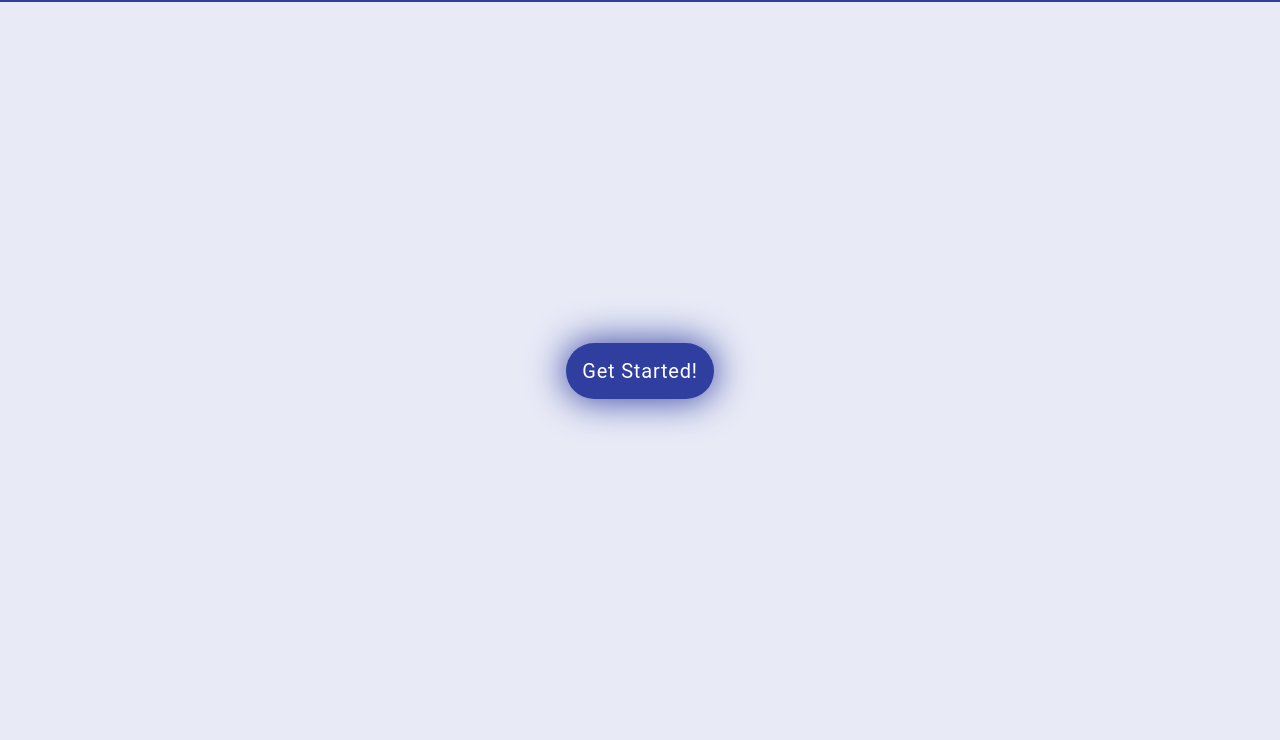
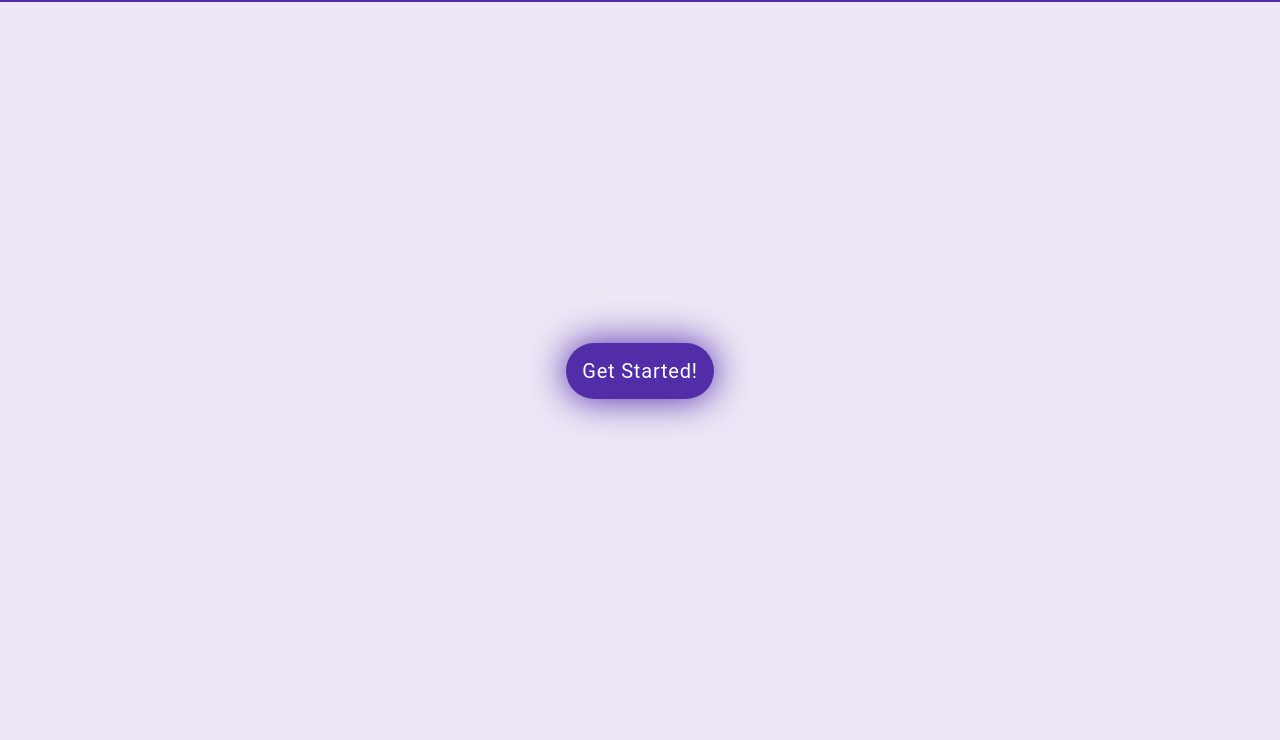
Before and after one commit to coding-cosmos/Attendance-Tracker, a website built with webpack: page src/index.html in a window 1280 px wide. Shown: the part 60-800 px from the top of the page. Built offline with nearby package versions, Linux system fonts and the light colour scheme.

Commit message:
Change theme colors

```diff
--- a/src/styles/style.css
+++ b/src/styles/style.css
@@ -1,9 +1,9 @@
 * {
-    --bg-clr-secondary: #7986cb;
-    --bg-clr-primary: #303f9f;
-    /* --bg-clr-primary: #304ffe; */
+    --bg-clr-secondary: #9575cd;
+    --bg-clr-primary: #512da8;
+
     --border-radius: 48px;
-    --bg-clr-main:#e8eaf6;
+    --bg-clr-main:#ede7f6;
 
     list-style: none;
     margin: 0px;
```
